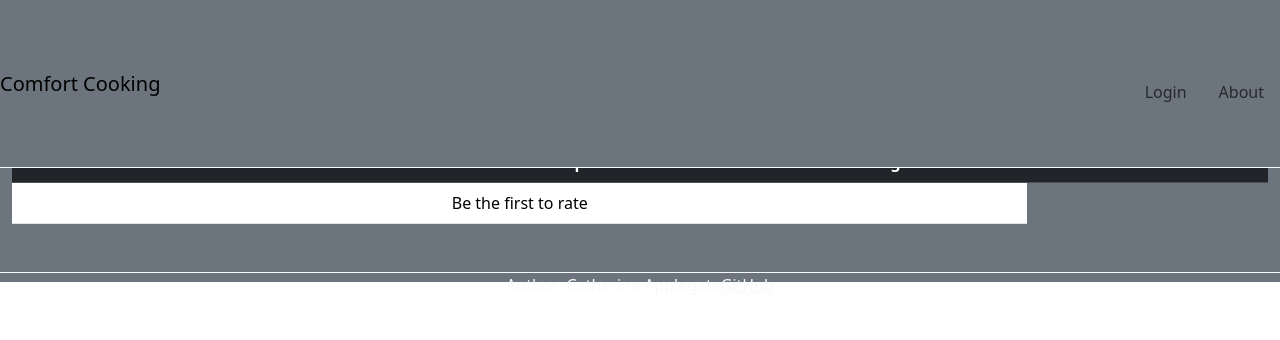
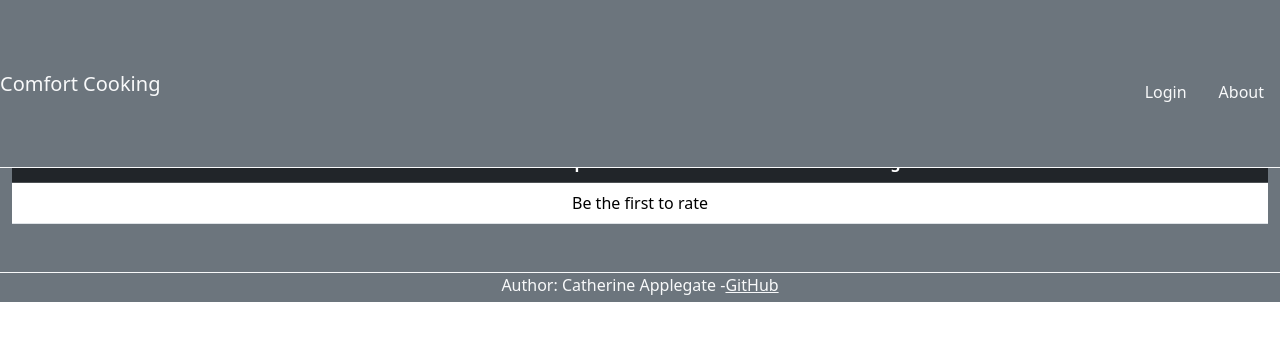
Before and after one commit to cthom3/startup, a React (Vite) app: page /recommendations in a window 1280 px wide. Shown: the top 340 px of the page. Built offline with nearby package versions, Linux system fonts and the light colour scheme.

Commit message:
fixed footer and header

```diff
--- a/src/app.css
+++ b/src/app.css
@@ -23,7 +23,7 @@ footer {
     border-top: solid thin;
     text-align: center;
     bottom: 0;
-    height: 10px;
+    height: 30px;
 }
 
 menu {
--- a/src/app.jsx
+++ b/src/app.jsx
@@ -18,31 +18,31 @@ function App() {
         <div className='body bg-secondary text-light'>
             <header className='container-fluid'>
                 <nav className='navbar fixed-top'>
-                    <div className='navbar-brand'>
+                    <div className='navbar-brand text-light'>
                         Comfort Cooking
                     </div>
                     <menu className='navbar-nav'>
                         <li className='nav-item'>
-                            <NavLink className='nav-link' to=''>
+                            <NavLink className='nav-link text-light' to=''>
                                 Login
                             </NavLink>
                         </li>
                         {authState === AuthState.Authenticated && (
                             <li className='nav-item'>
-                                <NavLink className='nav-link' to='recipes'>
+                                <NavLink className='nav-link text-light' to='recipes'>
                                     Recipes
                                 </NavLink>
                             </li>
                         )}
                         {authState === AuthState.Authenticated && (
                             <li className='nav-item'>
-                                <NavLink className='nav-link' to='recommendations'>
+                                <NavLink className='nav-link text-light' to='recommendations'>
                                     Recommendations
                                 </NavLink>
                             </li>
                         )}
                         <li className='nav-item'>
-                            <NavLink className='nav-link' to='about'>
+                            <NavLink className='nav-link text-light' to='about'>
                                 About
                             </NavLink>
                         </li>
@@ -73,8 +73,11 @@ function App() {
 
             <footer className='bg-secondary text-light'>
                 <div className='container-fluid'>
-                    <span>Author: Catherine Applegate</span>
-                    <a className="link-light" href="https://github.com/cthom3/Startup">GitHub</a>
+                    <p>
+                        <p>Author: Catherine Applegate   -
+                            <a className="link-light" href="https://github.com/cthom3/Startup">GitHub </a>
+                        </p>
+                    </p>
                 </div>
             </footer>
         </div>
--- a/src/recipes/recipes.jsx
+++ b/src/recipes/recipes.jsx
@@ -4,7 +4,7 @@ import {recipesDisplay} from './recipesDisplay';
 
 export function Recipes(props){
     return (
-        <main className='bg-secondary'>
+        <main className='bg-secondary text-light'>
             <recipesDisplay userName={props.userName} />
         </main>
     )
--- a/src/recommendations/recommendations.jsx
+++ b/src/recommendations/recommendations.jsx
@@ -27,7 +27,7 @@ export function Recommendations(){
     } else{
         ratingsRow.push(
             <tr key='0'>
-                <td colSpan='4'>Be the first to rate</td>
+                <td colSpan='5'>Be the first to rate</td>
             </tr>
         );
     }
```
Also changed, not shown: 2 other files (tests, documents, lock files or other folders).
